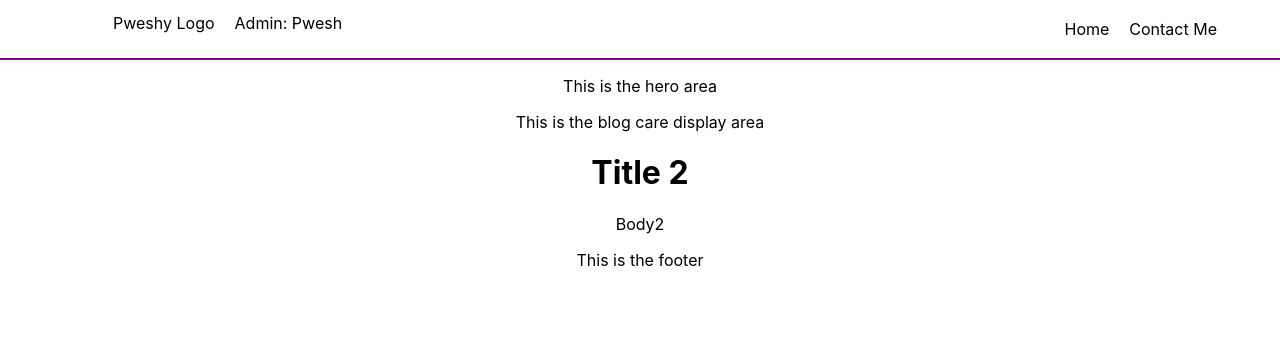
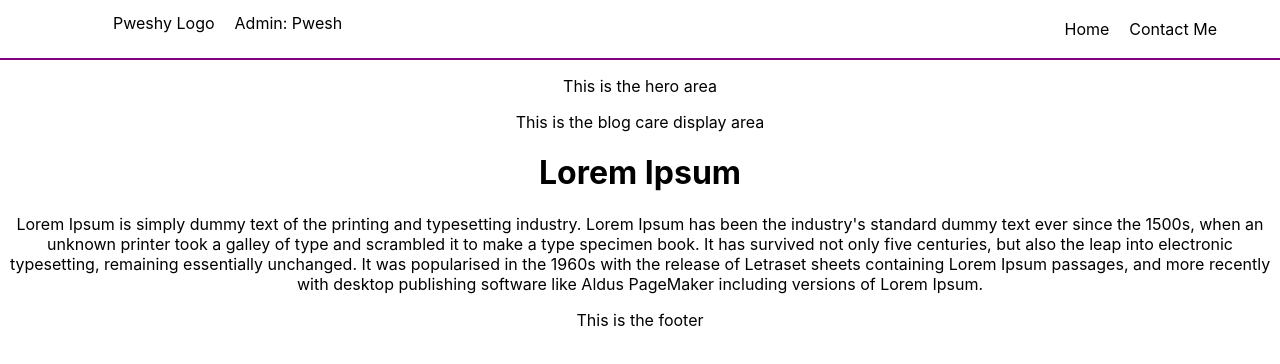
Before and after one commit to TheAstutian/pblog-fe, a React (Create React App) app: page / in a window 1280 px wide. Shown: the top 364 px of the page. Built offline with nearby package versions, Linux system fonts and the light colour scheme.

Commit message:
more structuring. added pages folder, moved components, etc

```diff
--- a/src/App.js
+++ b/src/App.js
@@ -1,6 +1,6 @@
 import './App.css';
 import Navigation from './components/Navigation/Navigation.js';
-import Home from './components/Home/Home';
+import Home from './Pages/Home/Home'
 import Footer from './components/Footer/Footer'
 
 
--- a/src/components/Home/Home.js
+++ b/src/Pages/Home/Home.js
@@ -25,8 +25,8 @@ class Home extends React.Component{
 
             <div>
             <p>This is the blog care display area</p>
-            <Blog title={this.state.blog_entries[1].title}
-                    body={this.state.blog_entries[1].body}
+            <Blog title={this.state.blog_entries[0].title}
+                    body={this.state.blog_entries[0].body}
             />
             </div>
 
```
Also changed, not shown: src/Pages/Entries/Entries.js (added, +20 -0 lines), src/Pages/Blog/Blog.js (renamed from src/components/Blog/Blog.js).
